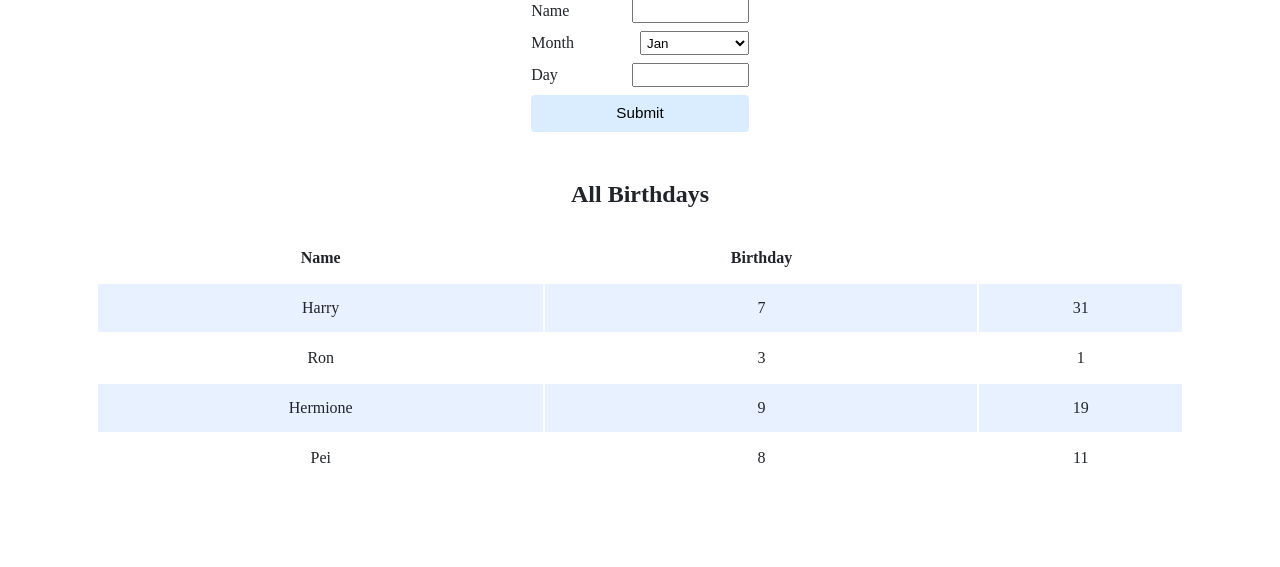
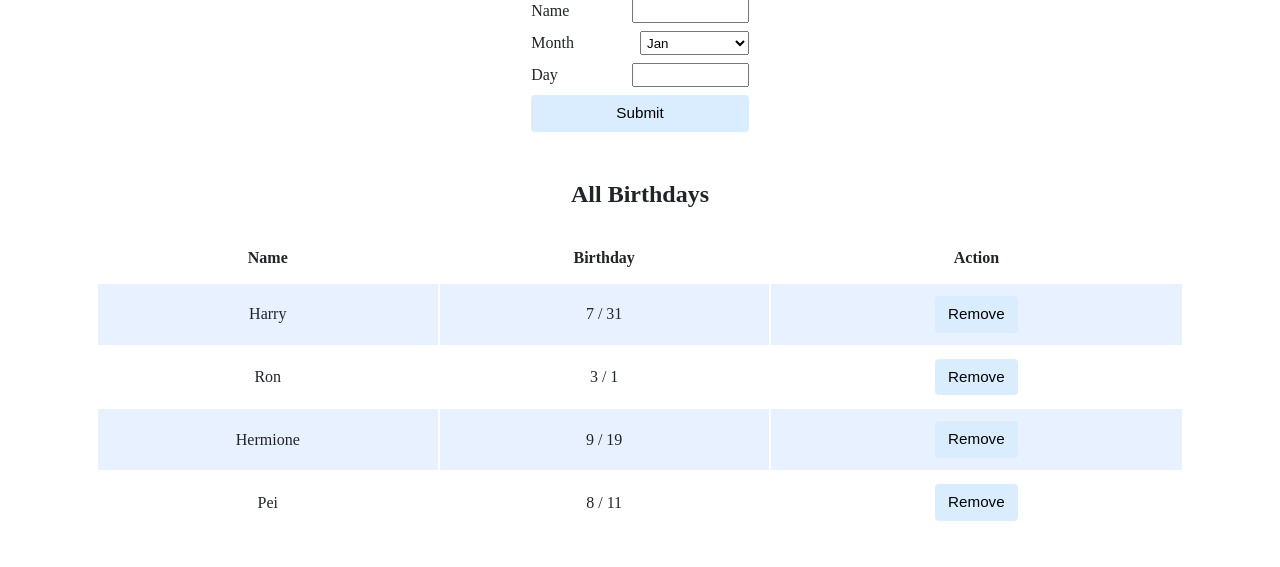
Before and after one commit to pswu11/c_s_5_0, a Flask app: page / in a window 1280 px wide. Shown: the part 317-884 px from the top of the page. Before the commit the page ends 780 px from the top, so only its background shows below. Run offline with Flask 3, Linux system fonts and the light colour scheme; some libraries are stand-ins or nearby versions.

Commit message:
Wed, Oct 4, 2023, 11:18 AM +02:00

```diff
--- a/wk9/birthdays/static/styles.css
+++ b/wk9/birthdays/static/styles.css
@@ -50,7 +50,7 @@ body {
     justify-content: space-between;
 }
 
-#form #btn-submit:hover {
+.btn-submit:hover {
     cursor: pointer;
     box-shadow: 3px 3px 1px 0.5px rgba(100, 100, 100, .6);
 }
--- a/wk9/birthdays/templates/index.html
+++ b/wk9/birthdays/templates/index.html
@@ -16,7 +16,7 @@
             <div class="section">
                 <h2>Add a Birthday</h2>
                 <!-- TODO: Create a form for users to submit a name, a month, and a day -->
-                <form id="form" method="post" action="/">
+                <form id="form" method="post" action="">
                     <label for="name">
                         Name
                         <input type="text" name="name" id="name"/>
@@ -41,7 +41,7 @@
                         Day
                         <input type="number" name="day" id="day" max="31" min="1"/>
                     </label>
-                    <input id="btn-submit" type="submit" value="Submit"/>
+                    <input class="btn-submit" type="submit" value="Submit"/>
                 </form>
             </div>
             <div class="section">
@@ -51,6 +51,7 @@
                         <tr>
                             <th>Name</th>
                             <th>Birthday</th>
+                            <th>Action</th>
                         </tr>
                     </thead>
                     <tbody>
@@ -61,10 +62,12 @@
                                     {{ entry.name }}
                                 </td>
                                 <td>
-                                    {{ entry.month }}
+                                    {{ entry.month }} / {{ entry.day }}
                                 </td>
                                 <td>
-                                    {{ entry.day }}
+                                    <form action="/" method="delete">
+                                        <input class="btn-submit" type="submit" value="Remove"/>
+                                    </form>
                                 </td>
                             </tr>
                         {% endfor %}
```
